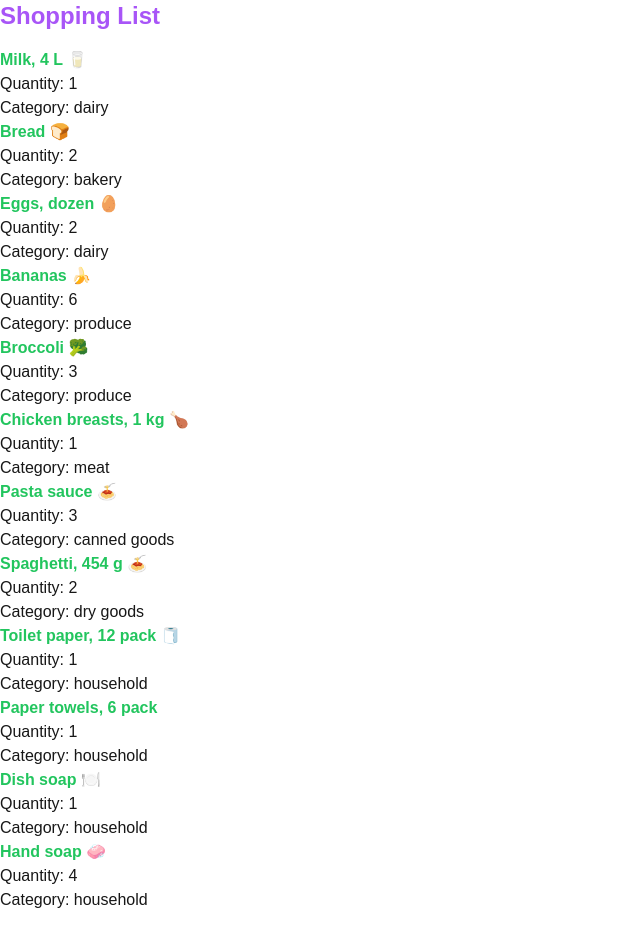
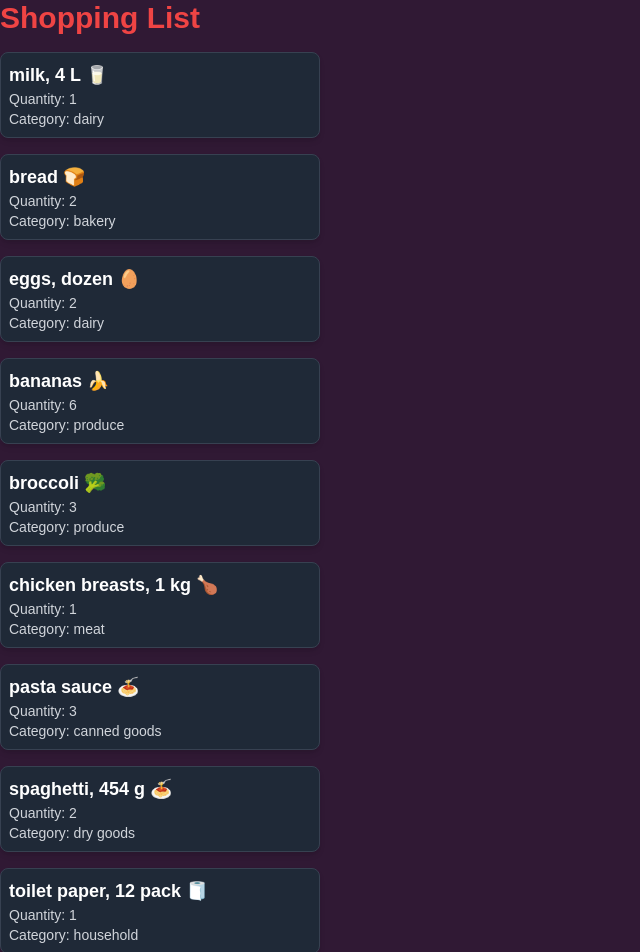
Before and after one commit to RamseyKHX/cprg306-assignments, a Next.js app: page /week-3 in a window 1280 px wide. Shown: the top 952 px of the page, without its empty margins (0-640 px from the left). Before the commit the page ends 912 px from the top, so only its background shows below. Built offline with nearby package versions, Linux system fonts and the light colour scheme.

Commit message:
Complete week 3 assignemnt
I used Tailwind CSS for designing, including app\page.js, app\week-3\item-list.js, and app\week-3\page.js.

```diff
--- a/app/page.js
+++ b/app/page.js
@@ -3,15 +3,23 @@ import Link from "next/link";
 
 export default function Page() {
   return(
-    <main>
-      <h1>CPRG 306: Web Development 2 - Assignments</h1>
+    <main className="min-h-screen flex flex-col items-center bg-black">
+      <h1 className="text-4xl font-bold text-green-500 text-center mb-8">CPRG 306: Web Development 2 - Assignments</h1>
 
-      <ul >
-        <Link href="week-2">Week 2</Link>
-      </ul>
-      <ul>
-      <Link href="week-3">Week 3</Link>
-      </ul>
+      <div className="flex flex-col space-y-4 ml-4">
+        <ul className="text-2xl">
+            <li>
+            <Link href="week-2" className="text-red-500 hover:underline">Week 2</Link>
+            </li>
+
+          </ul>
+
+          <ul className="text-2xl">
+            <li>
+            <Link href="week-3" className="text-blue-500 hover:underline">Week 3</Link>
+            </li>
+          </ul>
+      </div>
     </main>
 
   );
--- a/app/week-3/item-list.js
+++ b/app/week-3/item-list.js
@@ -4,62 +4,62 @@ import Item from './item';
 export default function ItemList() {
   const items = [
     {
-      name: "Milk, 4 L 🥛",
+      name: "milk, 4 L 🥛",
       quantity: 1,
       category: "dairy",
     },
     {
-      name: "Bread 🍞",
+      name: "bread 🍞",
       quantity: 2,
       category: "bakery",
     },
     {
-      name: "Eggs, dozen 🥚",
+      name: "eggs, dozen 🥚",
       quantity: 2,
       category: "dairy",
     },
     {
-      name: "Bananas 🍌",
+      name: "bananas 🍌",
       quantity: 6,
       category: "produce",
     },
     {
-      name: "Broccoli 🥦",
+      name: "broccoli 🥦",
       quantity: 3,
       category: "produce",
     },
     {
-      name: "Chicken breasts, 1 kg 🍗",
+      name: "chicken breasts, 1 kg 🍗",
       quantity: 1,
       category: "meat",
     },
     {
-      name: "Pasta sauce 🍝",
+      name: "pasta sauce 🍝",
       quantity: 3,
       category: "canned goods",
     },
     {
-      name: "Spaghetti, 454 g 🍝",
+      name: "spaghetti, 454 g 🍝",
       quantity: 2,
       category: "dry goods",
     },
     {
-      name: "Toilet paper, 12 pack 🧻",
+      name: "toilet paper, 12 pack 🧻",
       quantity: 1,
       category: "household",
     },
     {
-      name: "Paper towels, 6 pack",
+      name: "paper towels, 6 pack",
       quantity: 1,
       category: "household",
     },
     {
-      name: "Dish soap 🍽️",
+      name: "dish soap 🍽️",
       quantity: 1,
       category: "household",
     },
     {
-      name: "Hand soap 🧼",
+      name: "hand soap 🧼",
       quantity: 4,
       category: "household",
     }
--- a/app/week-3/item.js
+++ b/app/week-3/item.js
@@ -2,10 +2,12 @@ import React from 'react';
 
 export default function Item({ name, quantity, category }) {
   return (
-    <li>
-      <p className="text-green-500 font-bold text-3x1"> {name}</p>
-      <p className="text-2x1 text-white-500">Quantity: {quantity}</p>
-      <p className="text-2x1 text-white-500">Category: {category}</p>
+
+<li className="bg-gray-800 text-white p-2 mb-4 rounded-lg shadow-md border border-gray-700 w-1/4 mx-0">
+      <div className="font-bold text-lg">{name}</div>
+      <div className="text-sm text-gray-300">Quantity: {quantity}</div>
+      <div className="text-sm text-gray-300">Category: {category}</div>
     </li>
+
   );
 }
--- a/app/week-3/page.js
+++ b/app/week-3/page.js
@@ -5,9 +5,9 @@ import Link from "next/link";
 
 export default function Page() {
   return (
-    <main>
+    <main className="min-h-screen bg-[#301934]">
       <div>
-        <h1 className="text-purple-500 text-2xl font-bold mb-4">Shopping List</h1>
+        <h1 className="text-red-500 text-3xl font-bold mb-4">Shopping List</h1>
         <ItemList />
 
       </div>
```
